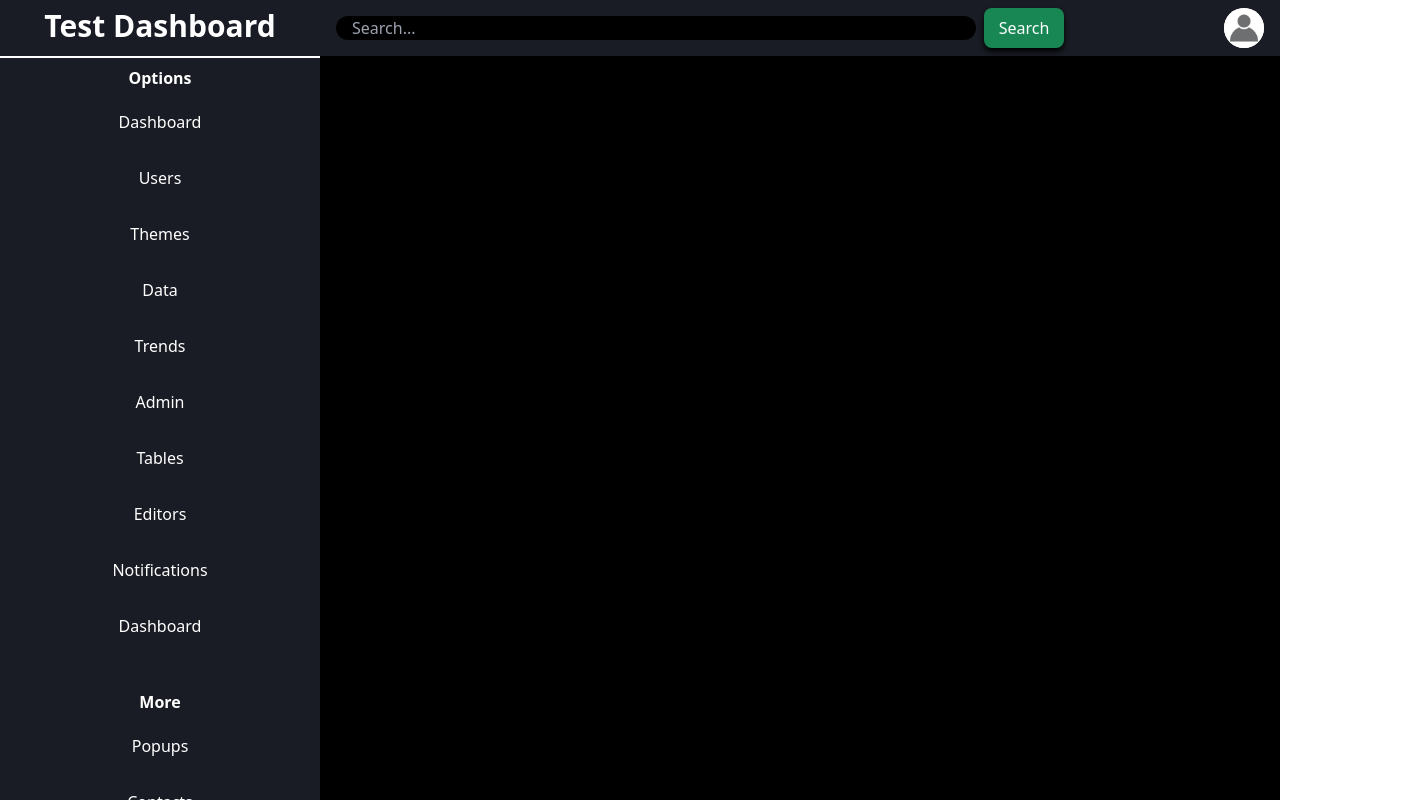
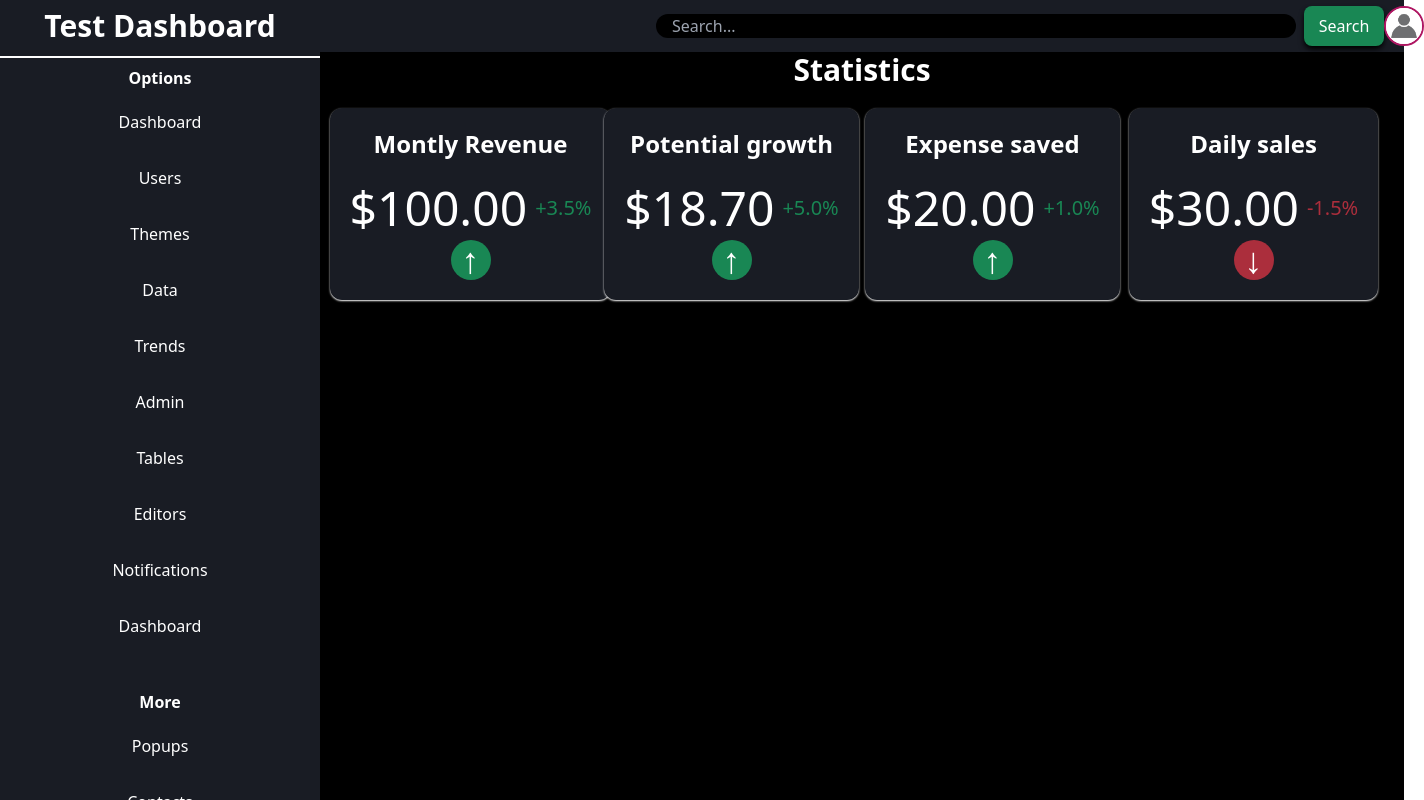
Before and after one commit to Sanish-Ramlal-crdn/tailwind-practice, a plain HTML site: page project-3-admin-dashboard/index.html in a window 1280 px wide. Shown: the whole page, 1424 px wide, since content can reach past the window. Drawn offline with nearby package versions, Linux system fonts and the light colour scheme.

Commit message:
Project 3: making statistics grid
Co-Authored-By: Sanish1246 <71644048+Sanish1246@users.noreply.github.com>

```diff
--- a/project-3-admin-dashboard/index.html
+++ b/project-3-admin-dashboard/index.html
@@ -48,7 +48,7 @@
         </div>
     </nav>
 
-    <div class="flex flex-col w-full h-screen">
+    <div class="flex flex-col w-full h-screen ml-80">
         <nav class="h-14 bg-[#191C24] flex items-center justify-between px-4">
             <div class="flex items-center md:ml-80 sm:ml-60">
                 <input class="rounded-full px-4 lg:w-[40rem] md:w-[30rem] sm:w-[20rem] bg-black text-white" type="text"
@@ -56,9 +56,45 @@
                 <button
                     class="rounded-lg bg-[#198754] text-white ml-2 w-[5rem] h-10 shadow-black shadow-md">Search</button>
             </div>
-            <img src="user.jpg" class="bg-white rounded-full w-10 h-10"></img>
+            <img src="user.jpg" class="bg-white rounded-full w-10 h-10 border border-[#AF1763] border border-2"></img>
         </nav>
-        <div class="bg-black w-full flex-1"></div>
+        <div class="bg-black w-full h-screen">
+            <h1 class="text-white text-center text-3xl font-bold">Statistics</h1>
+            <div class="grid grid-cols-3 md:grid-cols-4 px-5 justify-items-center mt-5">
+                <div class="bg-[#191C24] white p-5 rounded-xl shadow-white shadow-sm">
+                    <h1 class="text-white font-bold text-2xl text-center">Montly Revenue</h1>
+                    <div class="flex flex-row justify-center items-center mt-6 mb-2">
+                        <h1 class="text-5xl text-white">$100.00</h1>
+                        <h2 class="ml-2 text-xl text-[#198754]">+3.5%</h2>
+                    </div>
+                    <p class="text-white text-4xl w-10 text-center m-auto bg-[#198754] rounded-full mt-2">&uarr;</p>
+                </div>
+                <div class="bg-[#191C24] white p-5 rounded-xl shadow-white shadow-sm">
+                    <h1 class="text-white font-bold text-2xl text-center">Potential growth</h1>
+                    <div class="flex flex-row justify-center items-center mt-6 mb-2">
+                        <h1 class="text-5xl text-white">$18.70</h1>
+                        <h2 class="ml-2 text-xl text-[#198754]">+5.0%</h2>
+                    </div>
+                    <p class="text-white text-4xl w-10 text-center m-auto bg-[#198754] rounded-full mt-2">&uarr;</p>
+                </div>
+                <div class="bg-[#191C24] white p-5 rounded-xl shadow-white shadow-sm">
+                    <h1 class="text-white font-bold text-2xl text-center">Expense saved</h1>
+                    <div class="flex flex-row justify-center items-center mt-6 mb-2">
+                        <h1 class="text-5xl text-white">$20.00</h1>
+                        <h2 class="ml-2 text-xl text-[#198754]">+1.0%</h2>
+                    </div>
+                    <p class="text-white text-4xl w-10 text-center m-auto bg-[#198754] rounded-full mt-2">&uarr;</p>
+                </div>
+                <div class="bg-[#191C24] white p-5 rounded-xl shadow-white shadow-sm">
+                    <h1 class="text-white font-bold text-2xl text-center">Daily sales</h1>
+                    <div class="flex flex-row justify-center items-center mt-6 mb-2">
+                        <h1 class="text-5xl text-white">$30.00</h1>
+                        <h2 class="ml-2 text-xl text-[#AB2E3C]">-1.5%</h2>
+                    </div>
+                    <p class="text-white text-4xl w-10 text-center m-auto bg-[#AB2E3C] rounded-full mt-2">&darr;</p>
+                </div>
+            </div>
+        </div>
     </div>
 </body>
 
```
